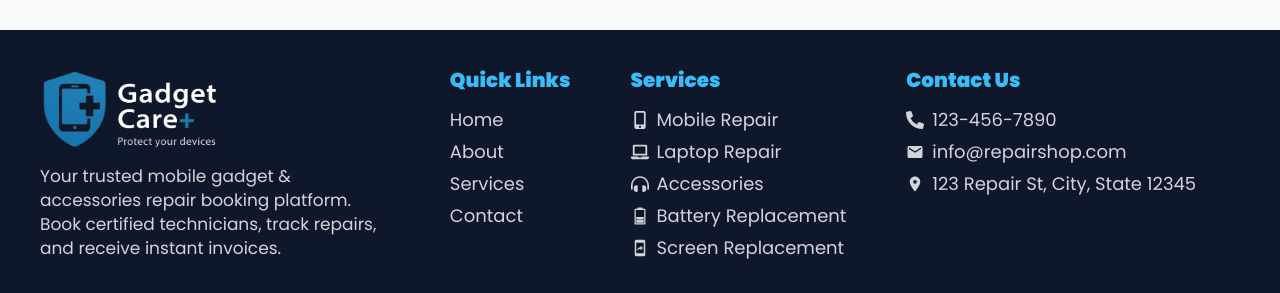
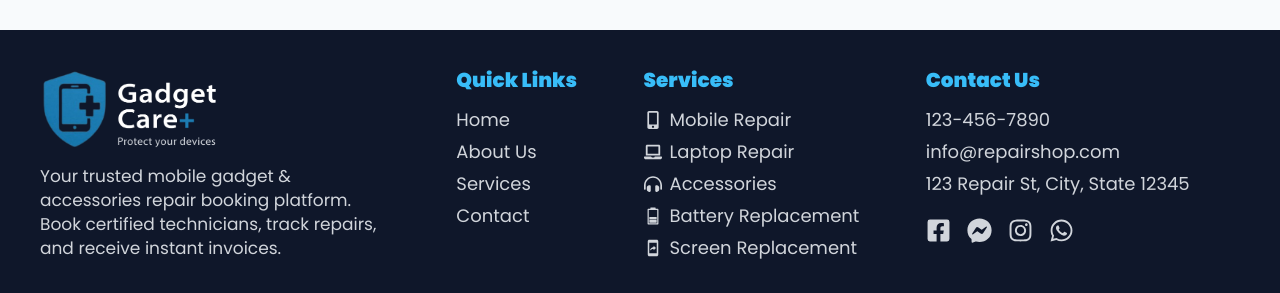
Before and after one commit to abdullabaki/mobile_gadget_repair_shop, a React (Vite) app: page / in a window 1280 px wide. Shown: the part 810-1103 px from the top of the page. Built offline with nearby package versions, Linux system fonts and the light colour scheme.

Commit message:
final footer

```diff
--- a/src/Components/Footer/Footer.jsx
+++ b/src/Components/Footer/Footer.jsx
@@ -1,9 +1,13 @@
 import "react";
 import {
+   FaFacebookMessenger,
+   FaFacebookSquare,
    FaHeadphonesAlt,
+   FaInstagram,
    FaLaptop,
    FaMobileAlt,
    FaPhoneAlt,
+   FaWhatsapp,
 } from "react-icons/fa";
 import { GiBattery50 } from "react-icons/gi";
 import { MdEmail, MdLocationOn, MdMobileScreenShare } from "react-icons/md";
@@ -15,7 +19,7 @@ const Footer = () => {
       {
          id: 1,
          title: "Quick Links",
-         items: ["Home", "About", "Services", "Contact"],
+         items: ["Home", "About Us", "Services", "Contact"],
       },
       {
          id: 2,
@@ -44,6 +48,29 @@ const Footer = () => {
             "info@repairshop.com",
             "123 Repair St, City, State 12345",
          ],
+         items_links: [
+            "tel:123-456-7890",
+            "mailto:info@repairshop.com",
+            "https://maps.google.com/?q=123+Repair+St,+City,+State+12345"
+         ],
+         social_media: [
+            {
+               url: "https://www.facebook.com",
+               name: <FaFacebookSquare />,
+            },
+            {
+               url: "https://www.facebook.com/messages",
+               name: <FaFacebookMessenger />,
+            },
+            {
+               url: "https://www.instagram.com",
+               name: <FaInstagram />,
+            },
+            {
+               url: "https://web.whatsapp.com/",
+               name: <FaWhatsapp />,
+            },
+         ],
       },
    ];
 
@@ -64,19 +91,52 @@ const Footer = () => {
                      {column.title}
                   </h6>
                   <div className="font-font-normal flex flex-col gap-3 text-[18px]">
-                     {column.items.map((item, index) => (
+                     {column.items.map((item, index) => {
+                        if (column.title === "Contact Us") {
+                           return (
+                              <a
+                                 key={index}
+                                 href={column.items_links[index]}
+                                 target="_blank"
+                                 className="flex items-center gap-2 hover:text-primary transition-colors duration-300"
+                              >
+                                 {item}
+                              </a>
+                           );
+                        } else {
+                           return (
                               <Link
                                  key={index}
-                           to={item === "Home" ? "/" : `/${item.toLowerCase().replace(/\s+/g, '')}`}
-                           className="flex items-center gap-2"
+                                 to={
+                                    item === "Home"
+                                       ? "/"
+                                       : `/${item.toLowerCase().replace(/\s+/g, "")}`
+                                 }
+                                 className="flex items-center gap-2 hover:text-primary transition-colors duration-300 hover:text-bold"
                               >
                                  {column.icons &&
                                     column.icons[index] &&
                                     column.icons[index]}
                                  {item}
                               </Link>
+                           );
+                        }
+                     })}
+                  </div>
+                  {column.social_media && (
+                     <div className="flex gap-4 mt-4">
+                        {column.social_media.map((social, index) => (
+                           <a
+                              key={index}
+                              href={social.url}
+                              target="_blank"
+                              className="text-[25px] hover:text-primary transition-colors duration-300"
+                           >
+                              {social.name}
+                           </a>
                         ))}
                      </div>
+                  )}
                </div>
             ))}
          </footer>
@@ -88,41 +148,3 @@ const Footer = () => {
 };
 
 export default Footer;
-
-{
-   /* <nav className="pt-4">
-               <h6 className="text-[20px] font-black pb-3 text-accent">
-                  Quick Links
-               </h6>
-               <div className="font-font-normal flex flex-col gap-3 text-[18px]">
-                  <a className="link link-hover">Home</a>
-                  <a className="link link-hover">About</a>
-                  <a className="link link-hover">Services</a>
-                  <a className="link link-hover">Contact</a>
-               </div>
-            </nav>
-            <nav className="pt-4">
-               <h6 className="text-accent text-[20px] font-black pb-3">
-                  Services
-               </h6>
-               <div className="font-font-normal flex flex-col gap-3 text-[18px]">
-                  <a className="link link-hover">Mobile Repair</a>
-                  <a className="link link-hover">Laptop Repair</a>
-                  <a className="link link-hover">Accessories</a>
-                  <a className="link link-hover">Battery Replacement</a>
-                  <a className="link link-hover">Screen Replacement</a>
-               </div>
-            </nav>
-            <nav className="pt-4">
-               <h6 className="text-accent text-[20px] font-black pb-3">
-                  Contact Us
-               </h6>
-               <div className="font-font-normal flex flex-col gap-3 text-[18px]">
-                  <a className="link link-hover">Phone: (123) 456-7890</a>
-                  <a className="link link-hover">Email: info@repairshop.com</a>
-                  <a className="link link-hover">
-                     Address: 123 Repair St, City, State 12345
-                  </a>
-               </div>
-            </nav> */
-}
```
Lines whose indentation alone changed are shown as unchanged.
